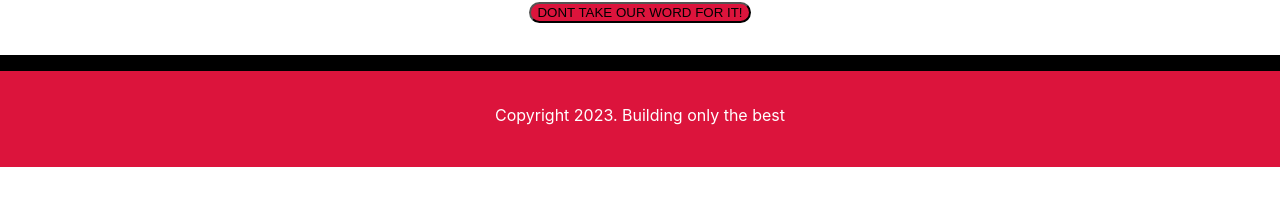
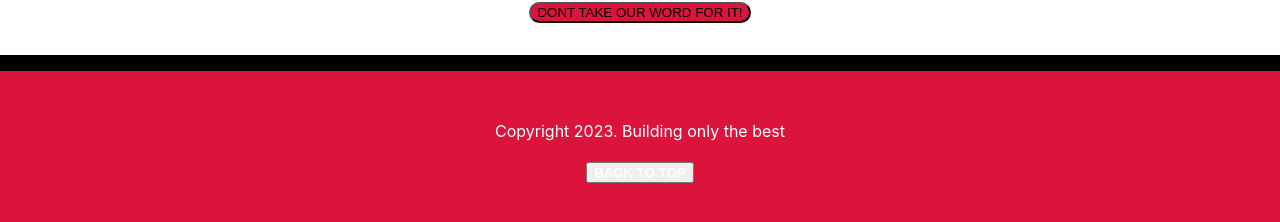
Before and after one commit to eleshinlomo/portfoliofrontend, a React (Create React App) app: page / in a window 1280 px wide. Shown: the part 836-1058 px from the top of the page. Before the commit the page ends 1003 px from the top, so only its background shows below. Built offline with nearby package versions, Linux system fonts and the light colour scheme; no server answers.

Commit message:
added 'back to top'

```diff
--- a/src/App.css
+++ b/src/App.css
@@ -224,7 +224,7 @@
 }
 
 .footer{
-  height: 2rem;
+  height: 100%;
   width: auto;
   background-color: crimson;
   text-align: center;
--- a/src/App.js
+++ b/src/App.js
@@ -18,7 +18,7 @@ function App() {
 return(
 
 
-<div className='container'>
+<div className='container' id="nav">
 <Nav />
 <Header />
 <News />
--- a/src/components/Footer.js
+++ b/src/components/Footer.js
@@ -2,7 +2,11 @@ import React from 'react'
 
 const Footer = () => {
   return (
-    <div className='footer'>Copyright 2023. Building only the best</div>
+    <div className='footer'>
+    <p>Copyright 2023. Building only the best</p>
+    <button><a href='#nav'>BACK TO TOP</a></button>
+    </div>
+
   )
 }
 
```
